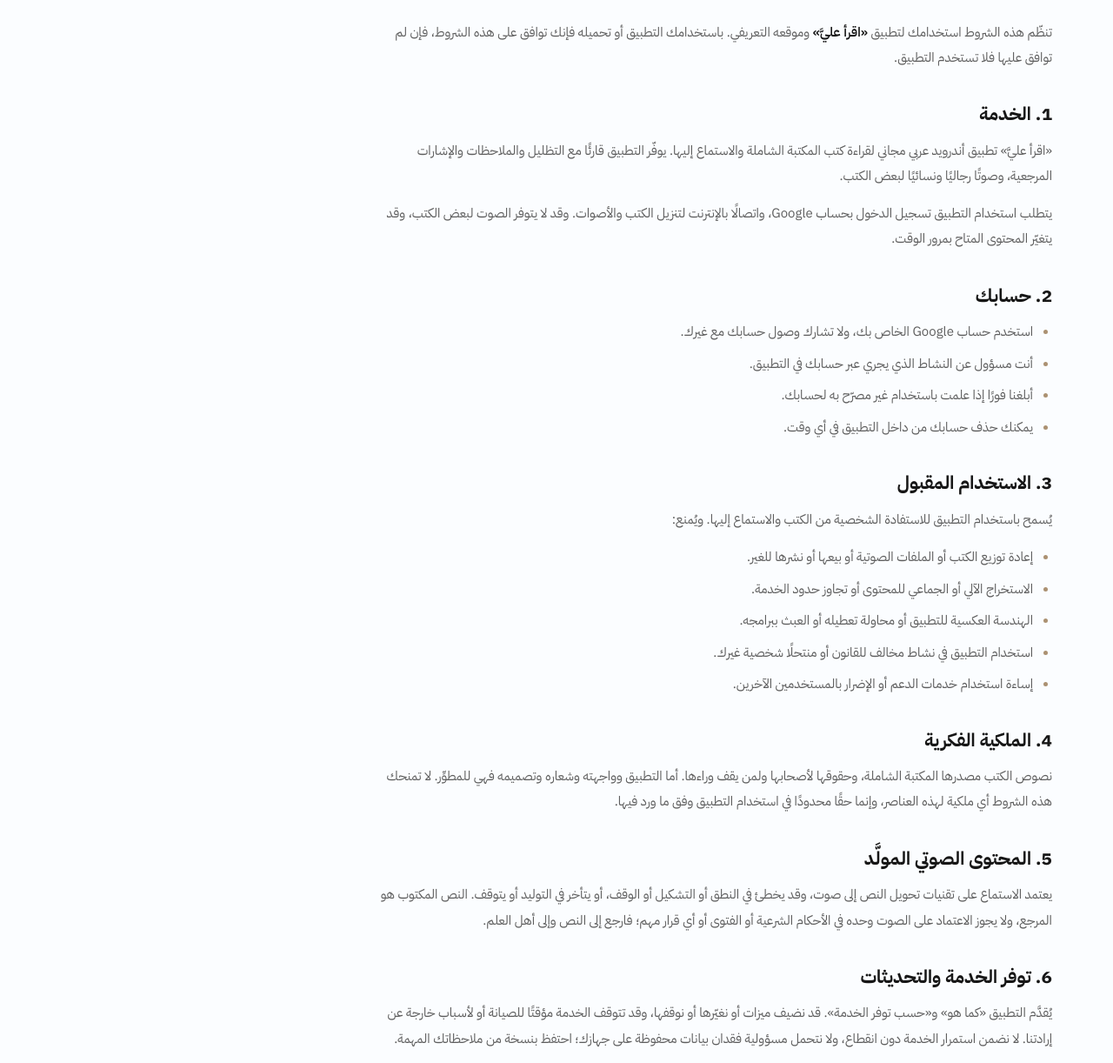
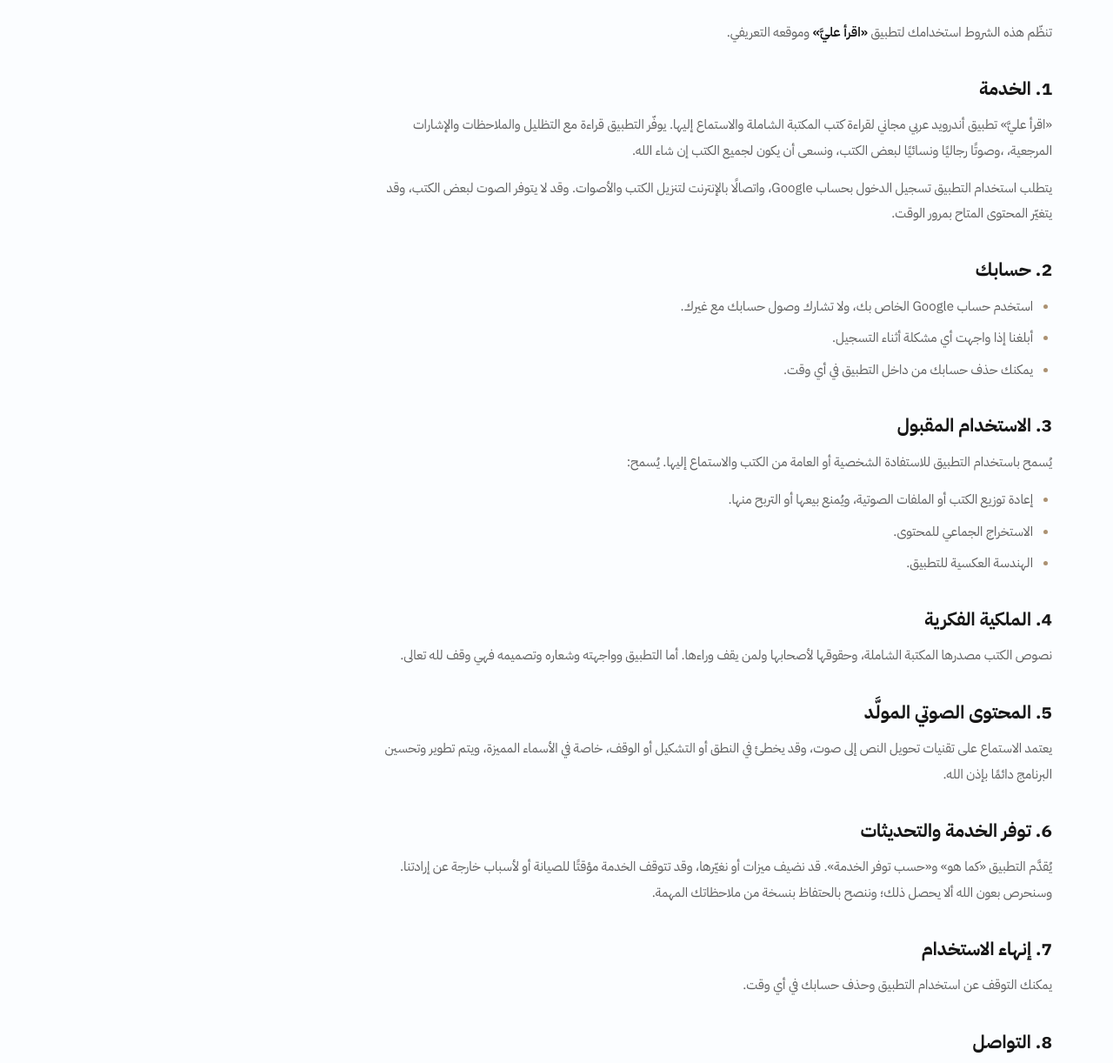
Before and after one commit to ahmed-samir-mdd/iqra-aly, a plain HTML site: page terms.html in a window 1280 px wide. Shown: the part 308-1530 px from the top of the page at 87% size. Drawn offline with Linux system fonts and the light colour scheme.

Commit message:
Update terms.html

```diff
--- a/terms.html
+++ b/terms.html
@@ -117,15 +117,14 @@
           <div class="legal-body">
             <p>
               تنظّم هذه الشروط استخدامك لتطبيق <strong>«اقرأ عليَّ»</strong> وموقعه
-              التعريفي. باستخدامك التطبيق أو تحميله فإنك توافق على هذه الشروط، فإن لم
-              توافق عليها فلا تستخدم التطبيق.
+              التعريفي.
             </p>
 
             <h2>1. الخدمة</h2>
             <p>
               «اقرأ عليَّ» تطبيق أندرويد عربي مجاني لقراءة كتب المكتبة الشاملة والاستماع
-              إليها. يوفّر التطبيق قارئًا مع التظليل والملاحظات والإشارات المرجعية،
-              وصوتًا رجاليًا ونسائيًا لبعض الكتب.
+              إليها. يوفّر التطبيق قراءة مع التظليل والملاحظات والإشارات المرجعية،
+              ،وصوتًا رجاليًا ونسائيًا لبعض الكتب، ونسعى أن يكون لجميع الكتب إن شاء الله.
             </p>
             <p>
               يتطلب استخدام التطبيق تسجيل الدخول بحساب Google، واتصالًا بالإنترنت
@@ -136,74 +135,41 @@
             <h2>2. حسابك</h2>
             <ul>
               <li>استخدم حساب Google الخاص بك، ولا تشارك وصول حسابك مع غيرك.</li>
-              <li>أنت مسؤول عن النشاط الذي يجري عبر حسابك في التطبيق.</li>
-              <li>أبلغنا فورًا إذا علمت باستخدام غير مصرّح به لحسابك.</li>
+              <li>أبلغنا إذا واجهت أي مشكلة أثناء التسجيل.</li>
               <li>يمكنك حذف حسابك من داخل التطبيق في أي وقت.</li>
             </ul>
 
             <h2>3. الاستخدام المقبول</h2>
-            <p>يُسمح باستخدام التطبيق للاستفادة الشخصية من الكتب والاستماع إليها. ويُمنع:</p>
+            <p>يُسمح باستخدام التطبيق للاستفادة الشخصية أو العامة من الكتب والاستماع إليها. يُسمح:</p>
             <ul>
-              <li>إعادة توزيع الكتب أو الملفات الصوتية أو بيعها أو نشرها للغير.</li>
-              <li>الاستخراج الآلي أو الجماعي للمحتوى أو تجاوز حدود الخدمة.</li>
-              <li>الهندسة العكسية للتطبيق أو محاولة تعطيله أو العبث ببرامجه.</li>
-              <li>استخدام التطبيق في نشاط مخالف للقانون أو منتحلًا شخصية غيرك.</li>
-              <li>إساءة استخدام خدمات الدعم أو الإضرار بالمستخدمين الآخرين.</li>
+              <li>إعادة توزيع الكتب أو الملفات الصوتية، ويُمنع بيعها أو التربح منها.</li>
+              <li>الاستخراج الجماعي للمحتوى.</li>
+              <li>الهندسة العكسية للتطبيق.</li>
             </ul>
 
             <h2>4. الملكية الفكرية</h2>
             <p>
               نصوص الكتب مصدرها المكتبة الشاملة، وحقوقها لأصحابها ولمن يقف وراءها. أما
-              التطبيق وواجهته وشعاره وتصميمه فهي للمطوِّر. لا تمنحك هذه الشروط أي ملكية
-              لهذه العناصر، وإنما حقًا محدودًا في استخدام التطبيق وفق ما ورد فيها.
+              التطبيق وواجهته وشعاره وتصميمه فهي وقف لله تعالى.
             </p>
 
             <h2>5. المحتوى الصوتي المولَّد</h2>
             <p>
               يعتمد الاستماع على تقنيات تحويل النص إلى صوت، وقد يخطئ في النطق أو التشكيل
-              أو الوقف، أو يتأخر في التوليد أو يتوقف. النص المكتوب هو المرجع، ولا يجوز
-              الاعتماد على الصوت وحده في الأحكام الشرعية أو الفتوى أو أي قرار مهم؛
-              فارجع إلى النص وإلى أهل العلم.
+              أو الوقف، خاصة في الأسماء المميزة، ويتم تطوير وتحسين البرنامج دائمًا بإذن الله.
             </p>
 
             <h2>6. توفر الخدمة والتحديثات</h2>
             <p>
-              يُقدَّم التطبيق «كما هو» و«حسب توفر الخدمة». قد نضيف ميزات أو نغيّرها أو
-              نوقفها، وقد تتوقف الخدمة مؤقتًا للصيانة أو لأسباب خارجة عن إرادتنا. لا
-              نضمن استمرار الخدمة دون انقطاع، ولا نتحمل مسؤولية فقدان بيانات محفوظة على
-              جهازك؛ احتفظ بنسخة من ملاحظاتك المهمة.
+              يُقدَّم التطبيق «كما هو» و«حسب توفر الخدمة». قد نضيف ميزات أو نغيّرها، وقد تتوقف الخدمة مؤقتًا للصيانة أو لأسباب خارجة عن إرادتنا. وسنحرص بعون الله ألا يحصل ذلك؛ وننصح بالحتفاظ بنسخة من ملاحظاتك المهمة.
             </p>
 
-            <h2>7. إخلاء المسؤولية وحدودها</h2>
+            <h2>7. إنهاء الاستخدام</h2>
             <p>
-              لا نضمن دقة كل نص أو صوت أو خلوه من الأخطاء، ولا نتحمل المسؤولية عن أضرار
-              غير مباشرة أو تبعية أو عن فقدان بيانات أو أرباح ناتجة عن استخدام التطبيق
-              أو تعذّر استخدامه، وذلك إلى أقصى حد يجيزه القانون. ولا يستبعد هذا البند أي
-              مسؤولية لا يجوز استبعادها قانونًا، ولا يمس حقوقك الإلزامية كمستهلك.
+              يمكنك التوقف عن استخدام التطبيق وحذف حسابك في أي وقت.
             </p>
 
-            <h2>8. إنهاء الاستخدام</h2>
-            <p>
-              يمكنك التوقف عن استخدام التطبيق وحذف حسابك في أي وقت. ولنا الحق في تقييد
-              الوصول أو إيقافه عند مخالفة هذه الشروط أو الإضرار بالخدمة أو بالمستخدمين،
-              دون الإخلال بأي حق آخر.
-            </p>
-
-            <h2>9. تغييرات الشروط</h2>
-            <p>
-              قد نحدّث هذه الشروط عند تطوير التطبيق أو تغيّر المتطلبات، وننشر النسخة
-              الجديدة على هذه الصفحة مع تحديث تاريخ آخر تعديل. استمرارك في الاستخدام بعد
-              سريان التحديث يعني قبولك للشروط المعدَّلة.
-            </p>
-
-            <h2>10. القانون الواجب التطبيق</h2>
-            <p>
-              تُفسَّر هذه الشروط وتُطبَّق وفقًا للقوانين المعمول بها، مع احتفاظك بالحقوق
-              الإلزامية المقررة لك في بلد إقامتك. وإذا رأيت أن هناك نزاعًا، يسعدنا أن
-              نحاول حلّه وديًا قبل أي إجراء آخر.
-            </p>
-
-            <h2>11. التواصل</h2>
+            <h2>8. التواصل</h2>
             <p>
               لأي سؤال عن هذه الشروط:
               <a href="mailto:ahmedsamir202zota@gmail.com">ahmedsamir202zota@gmail.com</a>.
```
